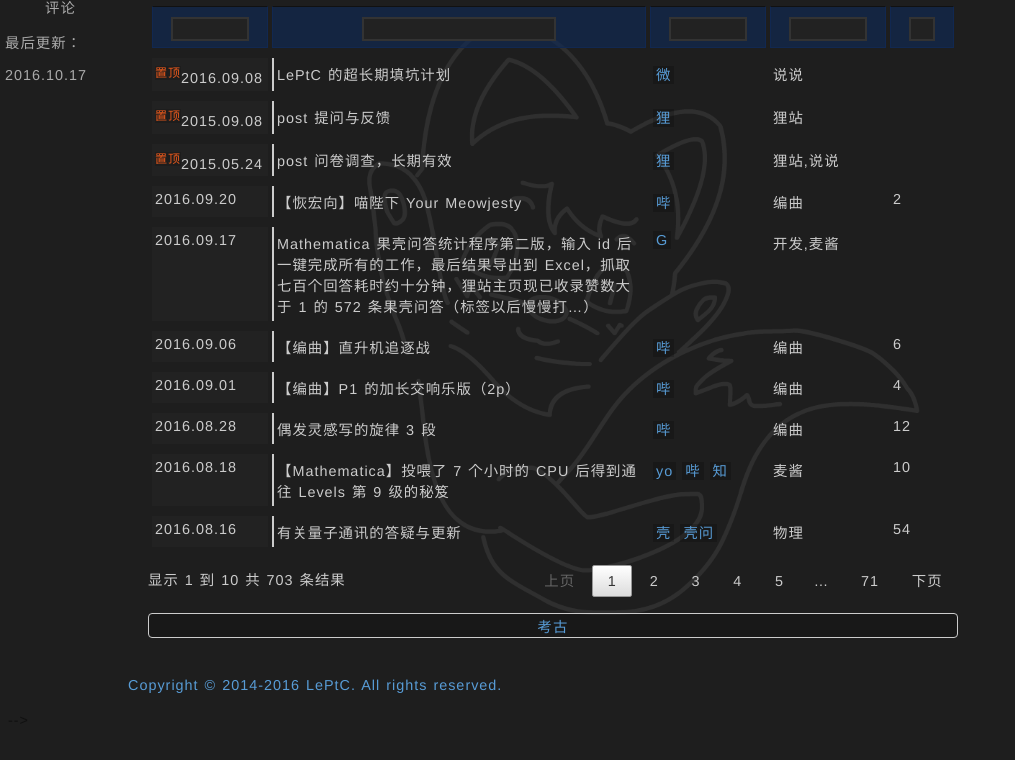
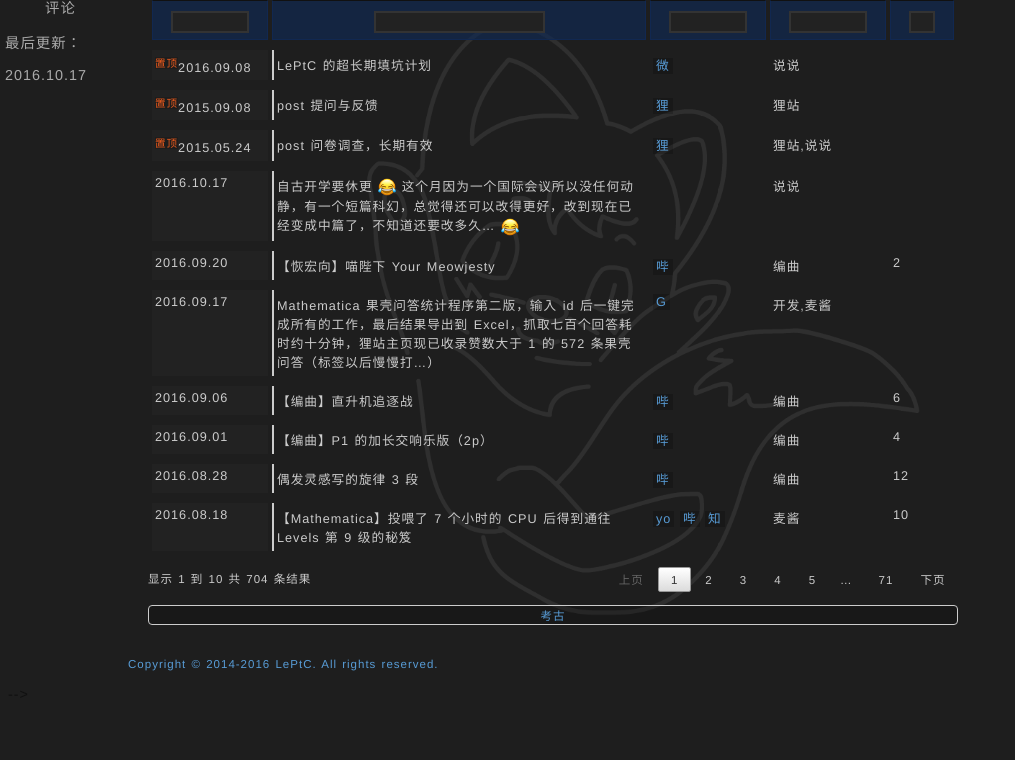
Before and after one commit to LePtC/LePtC.github.io, a Jekyll site: the page built from index.html, in a window 1280 px wide, cut to the strip 140-900 px from the top of the page. Shown: the whole strip, without its empty margins (0-1015 px from the left). Built offline with Jekyll 4.4.1, drawn with Linux system fonts in a browser that asks for light colours; Markdown is read by kramdown in place of the engine named in the settings; comment, search, counter and statistics services are not loaded.

Commit message:
2016.10 shuoshuo

```diff
--- a/css/homepage16B.css
+++ b/css/homepage16B.css
@@ -92,6 +92,13 @@ sup {
   background: rgba(25,25,25,0.5);
 }
 
+#section {
+  font-size: 0.8em;
+}
+table.dataTable {
+  font-size: 1.1em;
+}
+
 #nav {
   color:#AAA;
   border: none;
--- a/css/images.css
+++ b/css/images.css
@@ -98,3 +98,9 @@ img.history {
   display: block;
   margin: 10px auto 10px auto;
 }
+
+
+img[src="img/xcry.png"] {
+  max-width: 18px;
+  vertical-align: middle;
+}
--- a/index.html
+++ b/index.html
@@ -257,10 +257,10 @@ $(document).ready(function() {
 
 <tbody>
 
-<!-- <tr><td>2016.09.23</td>
-  <td>《探机模拟器》同名短篇科幻完成（先投稿，暂时不会在网上发）</td>
-<td></td>
-<td>科幻</td><td></td></tr> -->
+<tr><td>2016.10.17</td>
+  <td>自古开学要休更 <img src="img/xcry.png" alt="[笑 cry]"> 这个月因为一个国际会议所以没任何动静，有一个短篇科幻，总觉得还可以改得更好，改到现在已经变成中篇了，不知道还要改多久… <img src="img/xcry.png" alt="[笑 cry]"></td>
+<td></td>
+<td>说说</td><td></td></tr>
 
 <tr><td>2016.09.20</td>
   <td>【恢宏向】喵陛下 Your Meowjesty</td>
@@ -344,7 +344,7 @@ $(document).ready(function() {
     <a href="http://weibo.com/ttarticle/p/show?id=2309351000043993465418595448">微</a></td>
 <td>科学人,物理</td><td><!-- 8+279 -->287</td></tr>
 
-<tr class="com"><td>2016.06.24</td>
+<tr><td>2016.06.24</td>
   <td>用了六年半的旧电脑终于跪了，换(chong)了(zhi)电(xin)脑(yang) #Thinkpad X1 Yoga#，有一段时间无法更新狸站。LeNote 一直无法编译差点弃坑，绝望中发现原来没装 Adobe 仿宋字体 <img src="img/xcry.png" alt="[笑 cry]"> #你是何时产生了装了 Adobe 就自动装了 Adobe 字体的错觉#</td>
 <td></td>
 <td>说说</td><td></td></tr>
```
Also changed, not shown: other parts of index.html (+1 -1 lines), img/xcry.png.
